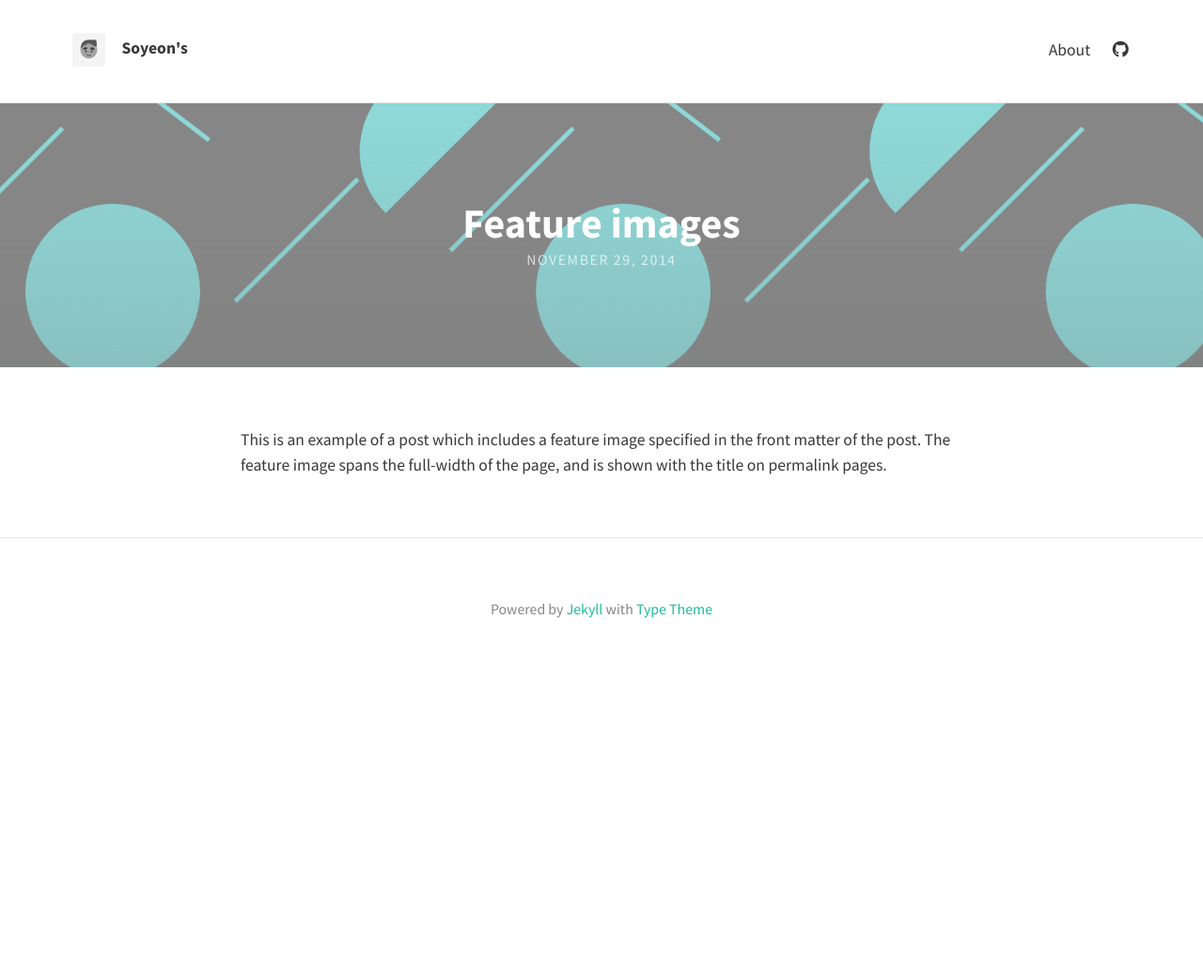
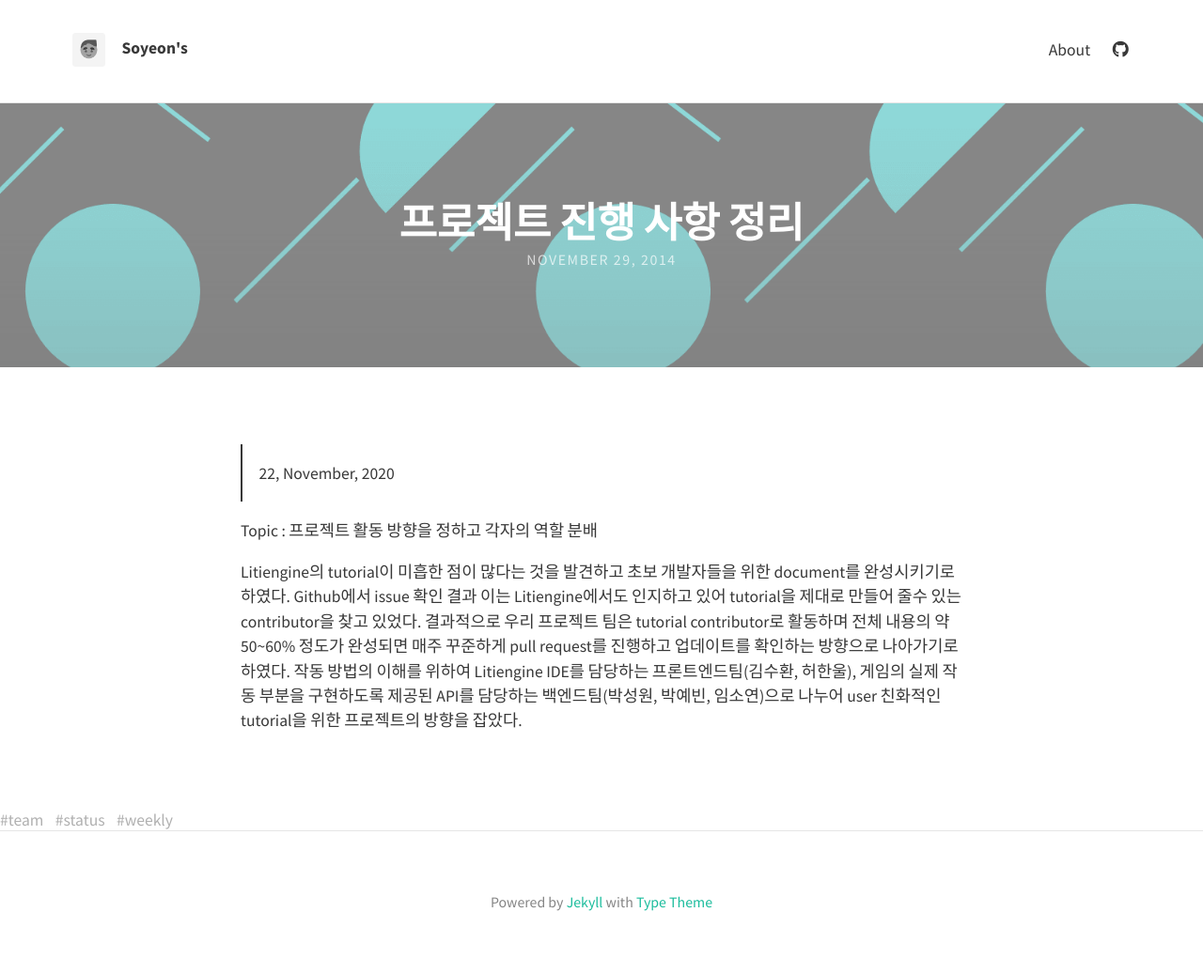
Before and after one commit to kara9504/kara9504.github.io, a Jekyll site: the page built from _posts/2014-11-29-feature-images.md, in a window 1280 px wide. Shown: the whole page at 94% size. Built offline with Jekyll 4.4.1, drawn with Linux system fonts in a browser that asks for light colours; nearby versions of some CDN libraries; before the commit the page ends 900 px from its top, so only the background shows below that.

Commit message:
Update 2014-11-29-feature-images.md

```diff
--- a/_posts/2014-11-29-feature-images.md
+++ b/_posts/2014-11-29-feature-images.md
@@ -1,6 +1,12 @@
 ---
 layout: post
-title: Feature images
+title: 프로젝트 진행 사항 정리
+tags: [team, status, weekly]
 feature-img: "assets/img/sample_feature_img.png"
 ---
-This is an example of a post which includes a feature image specified in the front matter of the post. The feature image spans the full-width of the page, and is shown with the title on permalink pages.
+
+> 22, November, 2020
+
+Topic : 프로젝트 활동 방향을 정하고 각자의 역할 분배
+
+Litiengine의 tutorial이 미흡한 점이 많다는 것을 발견하고 초보 개발자들을 위한 document를 완성시키기로 하였다. Github에서 issue 확인 결과 이는 Litiengine에서도 인지하고 있어 tutorial을 제대로 만들어 줄수 있는 contributor을 찾고 있었다. 결과적으로 우리 프로젝트 팀은 tutorial contributor로 활동하며 전체 내용의 약 50~60% 정도가 완성되면 매주 꾸준하게 pull request를 진행하고 업데이트를 확인하는 방향으로 나아가기로 하였다. 작동 방법의 이해를 위하여 Litiengine IDE를 담당하는 프론트엔드팀(김수환, 허한울), 게임의 실제 작동 부분을 구현하도록 제공된 API를 담당하는 백엔드팀(박성원, 박예빈, 임소연)으로 나누어 user 친화적인 tutorial을 위한 프로젝트의 방향을 잡았다.
```
